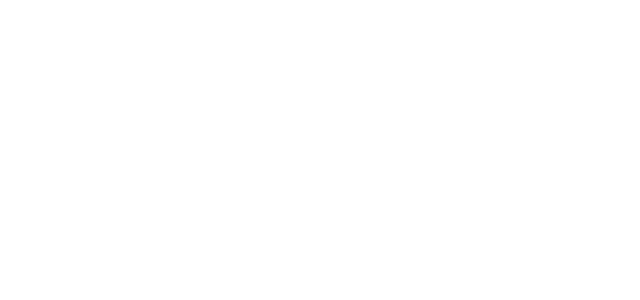
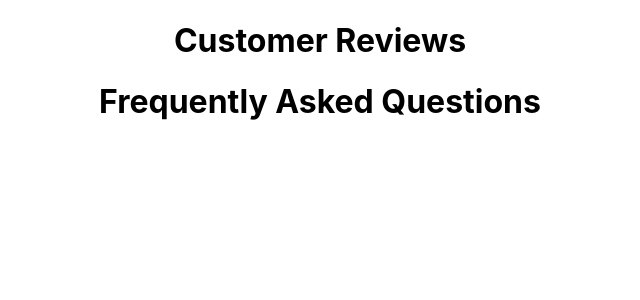
Before and after one commit to oliverfeher/takehome, a React (Create React App) app: page / in a window 1280 px wide. Shown: the top 300 px of the page, without its empty margins (320-960 px from the left). Built offline with nearby package versions, Linux system fonts and the light colour scheme.

Commit message:
setup react boilerplate for CustomerReviews & FAQs

```diff
--- a/src/App.js
+++ b/src/App.js
@@ -1,8 +1,14 @@
+import React from 'react';
 import './App.css';
+
+import CustomerReviews from './Components/CustomerReviews/CustomerReviews.jsx';
+import FrequentlyAskedQuestions from './Components/FrequentlyAskedQuestions/FrequentlyAskedQuestions.jsx';
 
 function App() {
   return (
     <div className="App">
+      <CustomerReviews />
+      <FrequentlyAskedQuestions />
     </div>
   );
 }
--- a/src/Components/CustomerReviews/CustomerReviews.jsx
+++ b/src/Components/CustomerReviews/CustomerReviews.jsx
@@ -1 +1,11 @@
-/* YOUR CUSTOMER REVIEWS JSX GOES HERE */
+import React from 'react';
+
+const CustomerReviews = () => {
+    return (
+        <div>
+            <h1>Customer Reviews</h1>
+        </div>
+    )
+}
+
+export default CustomerReviews
--- a/src/Components/FrequentlyAskedQuestions/FrequentlyAskedQuestions.jsx
+++ b/src/Components/FrequentlyAskedQuestions/FrequentlyAskedQuestions.jsx
@@ -1 +1,11 @@
-/* YOUR FAQ JSX GOES HERE */
+import React from 'react';
+
+const FrequentlyAskedQuestions = () => {
+    return (
+        <div>
+            <h1>Frequently Asked Questions</h1>
+        </div>
+    )
+}
+
+export default FrequentlyAskedQuestions
```
Also changed, not shown: 1 other file (tests, documents, lock files or other folders).
